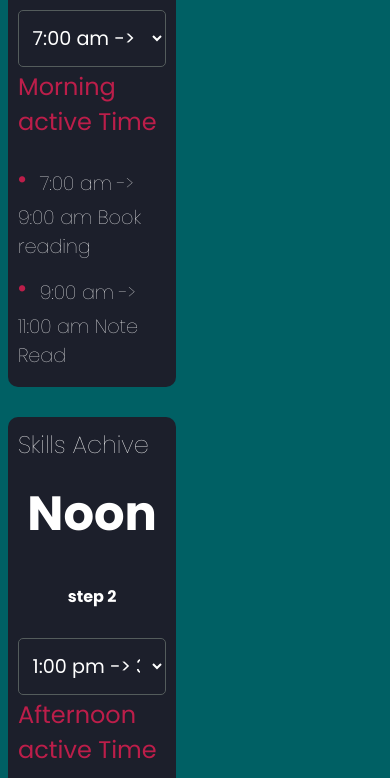
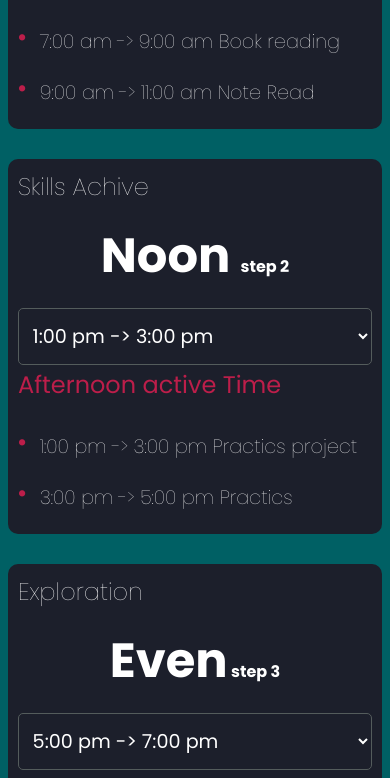
Before and after one commit to raihan51674/Digital-Clock, a plain HTML site: page index.html in a window 390 px wide. Shown: the part 530-1308 px from the top of the page. Drawn offline with nearby package versions, Linux system fonts and the light colour scheme.

Commit message:
Update style.css

```diff
--- a/style.css
+++ b/style.css
@@ -407,14 +407,14 @@ option{
 
 
 
-@media (max-width:1112px){
+@media (max-width:1280px){
     .cards{
         flex-direction: column;
         width: 50%;
     }
 
     .card{
-        width: 50%;
+        width: 100%;
         flex-direction: column;
     }
 }
@@ -422,23 +422,23 @@ option{
 @media (max-width:848px){
   .cards{
     flex-direction: column;
-    width: 50%;
+    width: 100%;
 }
     .card{
-        width:50%
+        width:100%
 
     }
 }
 
-@media (max-width:674px){
+@media (max-width:768px){
 
   .cards{
     flex-direction: column;
-    width: 50%;
+    width: 100%;
 }
 
     .card{
-        width: 50%;
+        width: 100%;
 
     }
 }
@@ -446,10 +446,10 @@ option{
 @media (max-width:500px){
   .cards{
     flex-direction: column;
-    width: 50%;
+    width: 100%;
 }
 
     .card{
-        width: 90%;
+        width: 100%;
     }
 }
```
